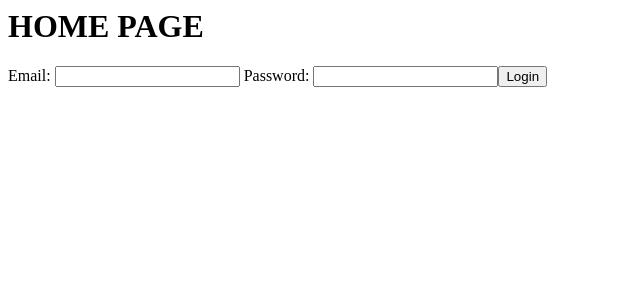
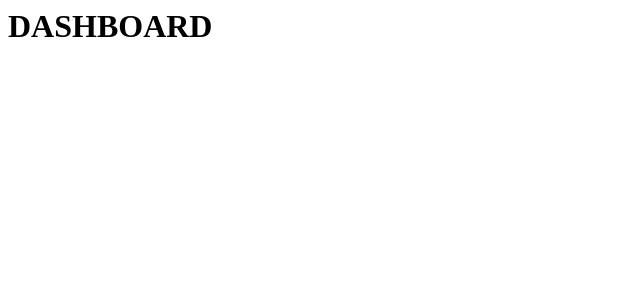
Before and after one commit to kswrestlingcenter/server-kwc, a Vue app: page /dashboard in a window 1280 px wide. Shown: the top 300 px of the page, without its empty margins (0-640 px from the left). Built offline with nearby package versions, Linux system fonts and the light colour scheme.

Commit message:
add vue router

```diff
--- a/package.json
+++ b/package.json
@@ -18,7 +18,8 @@
     "express": "^4.17.1",
     "helmet": "^4.2.0",
     "mongoose": "^5.11.8",
-    "morgan": "^1.10.0"
+    "morgan": "^1.10.0",
+    "vue-router": "^3.4.9"
   },
   "devDependencies": {
     "@babel/core": "^7.12.10",
--- /dev/null
+++ b/src/client/App.vue
@@ -0,0 +1,5 @@
+<template>
+  <div id="app">
+    <router-view class="page" />
+  </div>
+</template>
--- a/src/client/entry.js
+++ b/src/client/entry.js
@@ -1,8 +1,10 @@
 import Vue from 'vue'
-import App from './app/App.vue'
+import App from './App.vue'
+import router from './router'
 
 Vue.config.productionTip = false
 
 new Vue({
+  router,
   render: h => h(App)
 }).$mount('#app')
--- /dev/null
+++ b/src/client/pages/Dashboard.vue
@@ -0,0 +1,5 @@
+<template>
+  <div>
+    <h1>DASHBOARD</h1>
+  </div>
+</template>
--- a/src/client/app/App.vue
+++ b/src/client/pages/Login.vue
@@ -1,6 +1,6 @@
 <template>
-  <div id="home">
-    <h1>HOME PAGE</h1>
+  <div>
+    <h1>LOGIN PAGE</h1>
     <form @submit.prevent="login">
       <label for="email">
         Email:
@@ -26,6 +26,8 @@
 export default {
   data () {
     return {
+      email: "",
+      password: "",
       error: null
     }
   },
--- /dev/null
+++ b/src/client/router.js
@@ -0,0 +1,24 @@
+import Vue from 'vue'
+import Router from 'vue-router'
+import Dashboard from './pages/Dashboard.vue'
+import Login from './pages/Login.vue'
+
+Vue.use(Router)
+
+const router = new Router({
+  mode: 'history',
+  routes: [
+    {
+      path: '/',
+      name: 'login',
+      component: Login
+    },
+    {
+      path: '/dashboard',
+      name: 'dashboard',
+      component: Dashboard
+    }
+  ]
+})
+
+export default router
```
Also changed, not shown: 1 other file (tests, documents, lock files or other folders).
